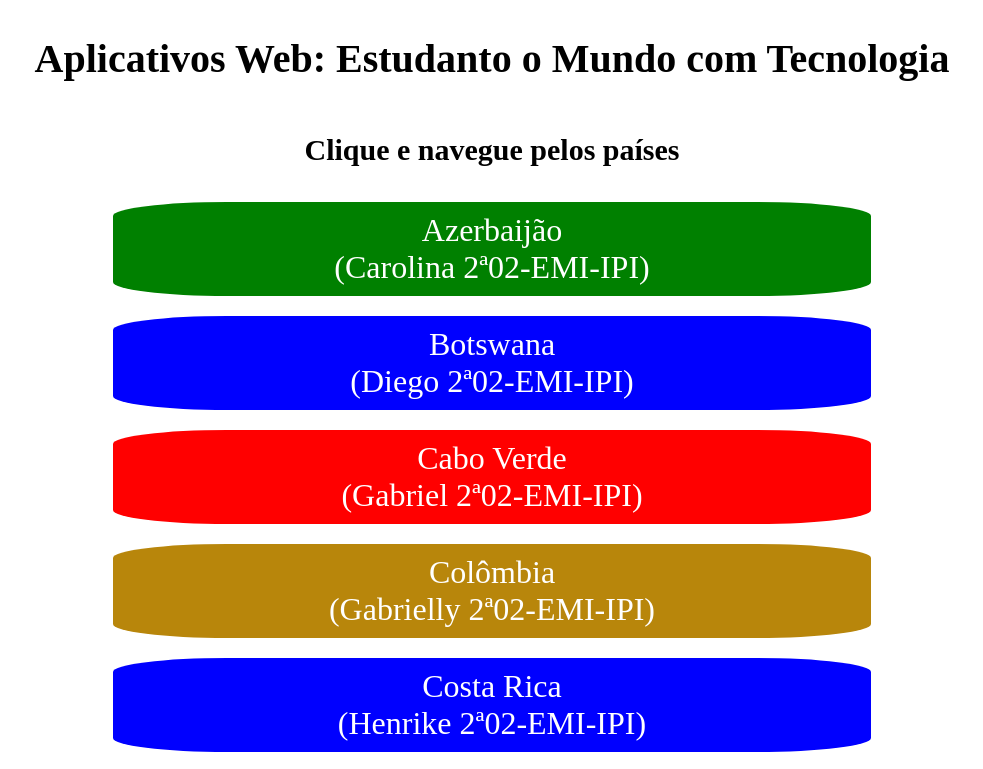
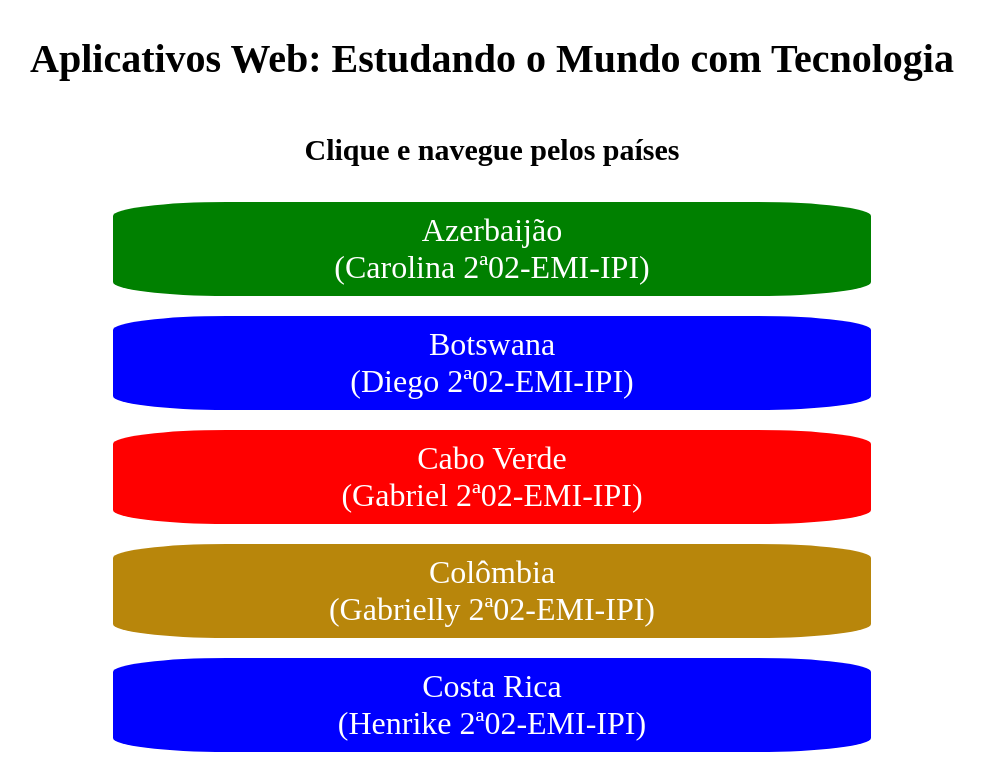
Before and after one commit to A-I-S-Tech/Bandeiras, a plain HTML site: page index.html in a window 1280 px wide. Shown: the top 769 px of the page, without its empty margins (148-1131 px from the left). Drawn offline with Linux system fonts and the light colour scheme.

Commit message:
Update index.html

```diff
--- a/index.html
+++ b/index.html
@@ -52,7 +52,7 @@
     </style>
   </head>
   <body>
-    <h1> Aplicativos Web: Estudanto o Mundo com Tecnologia </h1>
+    <h1> Aplicativos Web: Estudando o Mundo com Tecnologia </h1>
     <h2>Clique e navegue pelos países</h2>
         <a class="item verde" href="Azerbaijao-Carolina-202.html">
         <div class="eletiva">
@@ -100,4 +100,5 @@
         </div>
     </a>
 	</body>
+
 </html>
```
